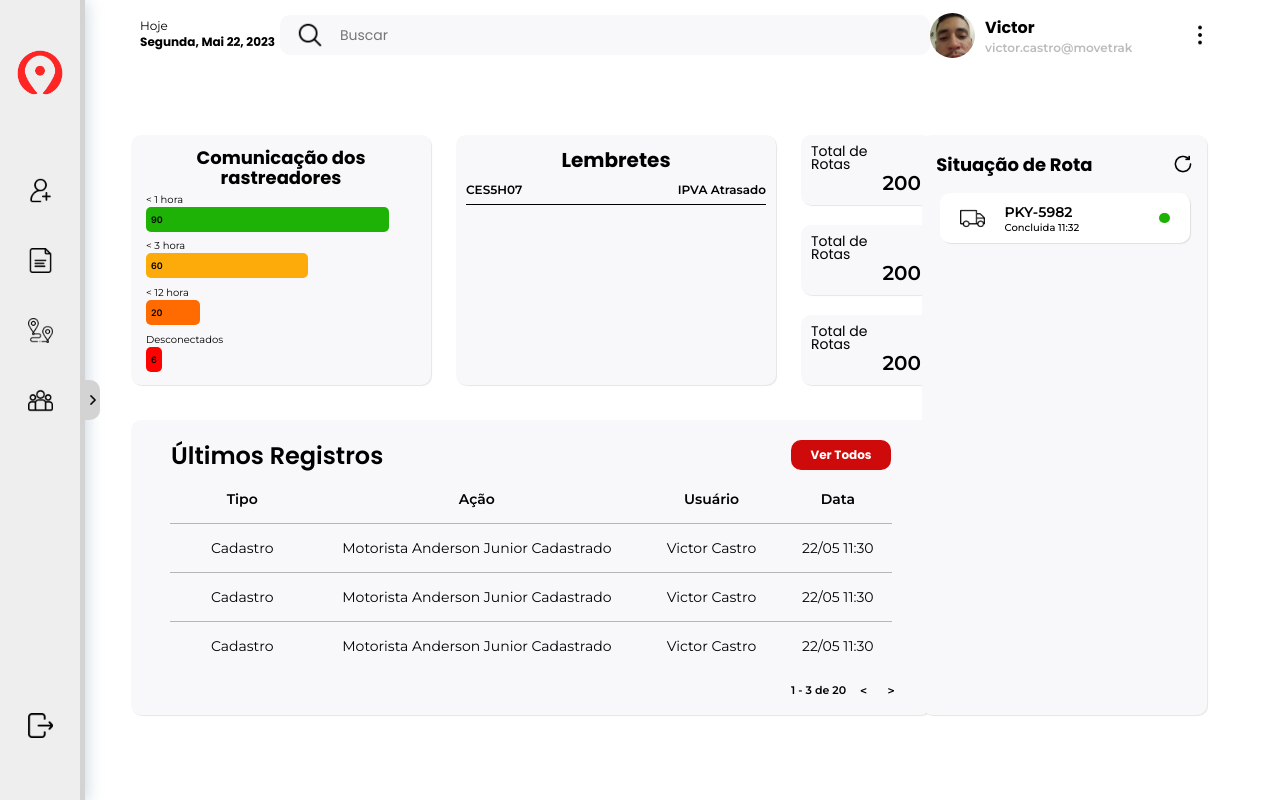
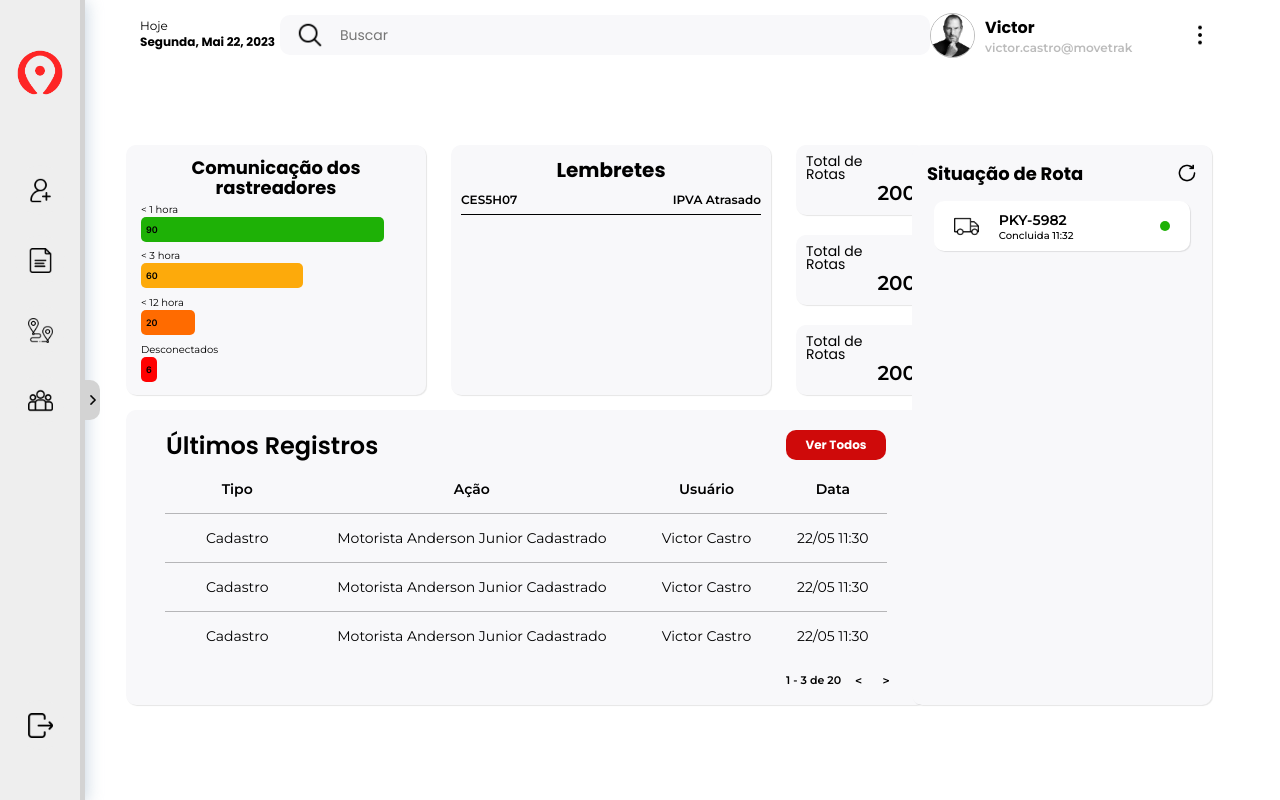
Before and after one commit to AndersonJ293/projetomovetrak, a Next.js app: page /dashboard in a window 1280 px wide. Built offline with nearby package versions, Linux system fonts and the light colour scheme.

Commit message:
Ajustes dashboard e foto de placeholder

```diff
--- a/src/components/dashboard/rotas/cardsRotas/cardsRotas.module.css
+++ b/src/components/dashboard/rotas/cardsRotas/cardsRotas.module.css
@@ -1,5 +1,5 @@
 .container {
-    width: 250px;
+    width: 95%;
     height: 50px;
     background-color: #fff;
     border-radius: 10px;
--- a/src/components/dashboard/rotas/rotas.module.css
+++ b/src/components/dashboard/rotas/rotas.module.css
@@ -1,6 +1,6 @@
 .container {
-    width: 285px;
-    height: 580px;
+    width: 300px;
+    height: 560px;
     background-color: var(--gray);
     border-radius: 10px;
     box-shadow: 1px 1px 1px rgba(0, 0, 0, 0.1);
--- a/src/components/userHeader/userHeader.module.css
+++ b/src/components/userHeader/userHeader.module.css
@@ -15,6 +15,7 @@
     object-fit: cover;
     object-position: 50% 50%;
     border-radius: 50%;
+    border: 0.5px solid #0004;
 }
 
 .info {
```
Also changed, not shown: src/assets/profilePlaceholder.jpg.
